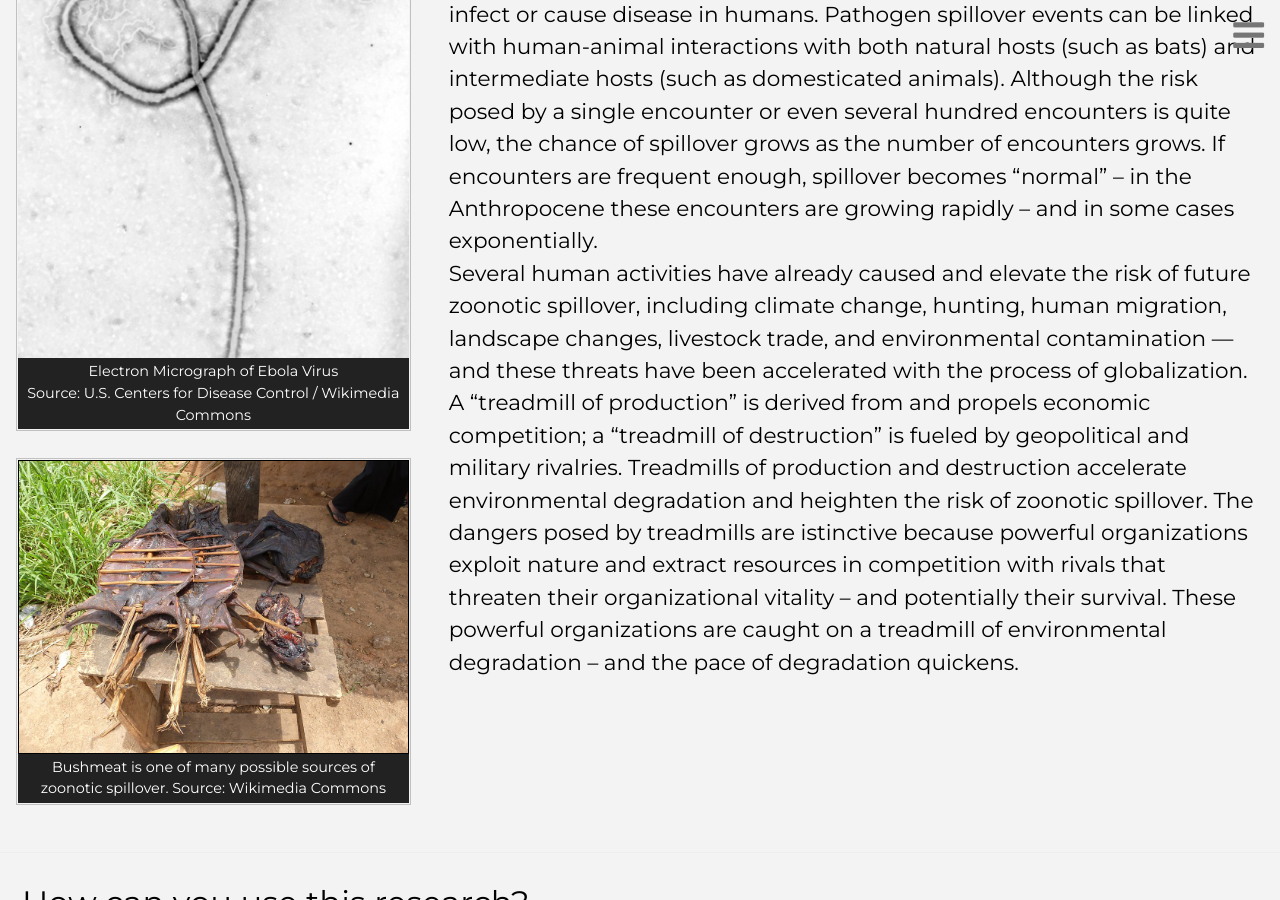
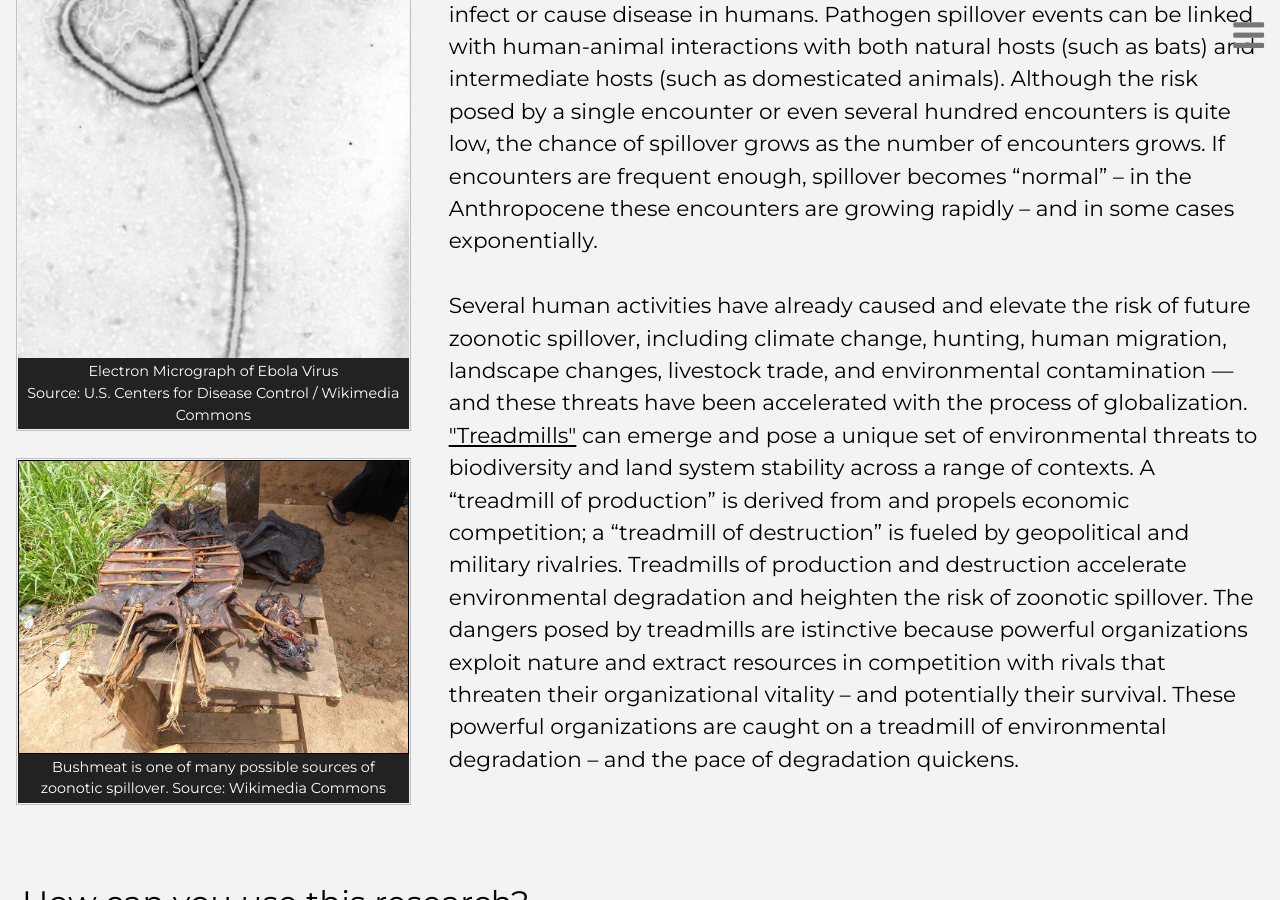
Before and after one commit to resilience1/resilience1.github.io, a Jekyll site: the page built from research/zoonotic.html, in a window 1280 px wide and 900 px high, scrolled down 1645 px. Built offline with Jekyll 4.4.1, drawn with Linux system fonts in a browser that asks for light colours; nearby versions of some CDN libraries.

Commit message:
Update zoonotic.html

```diff
--- a/research/zoonotic.html
+++ b/research/zoonotic.html
@@ -95,11 +95,13 @@ title: Zoonotic Spillover | Michael Lengefeld
 				interactions with both natural hosts (such as bats) and intermediate hosts (such as domesticated animals). Although the
 				risk posed by a single encounter or even several hundred encounters is quite low, the chance of spillover grows as the
 				number of encounters grows. If encounters are frequent enough, spillover becomes “normal” – in the Anthropocene
-				these encounters are growing rapidly – and in some cases exponentially.<br>
+				these encounters are growing rapidly – and in some cases exponentially.<br><br>
 
 				Several human activities have already caused and elevate the risk of future zoonotic spillover, including climate change,
 				hunting, human migration, landscape changes, livestock trade, and environmental contamination — and these threats have been
-				accelerated with the process of globalization. A “treadmill of production” is derived from and propels economic competition;
+				accelerated with the process of globalization. <a href="https://jwsr.pitt.edu/ojs/jwsr/article/view/981/1498">"Treadmills"</a>
+				can emerge and pose a unique set of environmental threats to biodiversity and land system stability across a range of contexts.
+				A “treadmill of production” is derived from and propels economic competition;
 				a “treadmill of destruction” is fueled by geopolitical and military rivalries. Treadmills of production and destruction
 				accelerate environmental degradation and heighten the risk of zoonotic spillover. The dangers posed by treadmills are
 				istinctive because powerful organizations exploit nature and extract resources in competition with rivals that threaten
```
